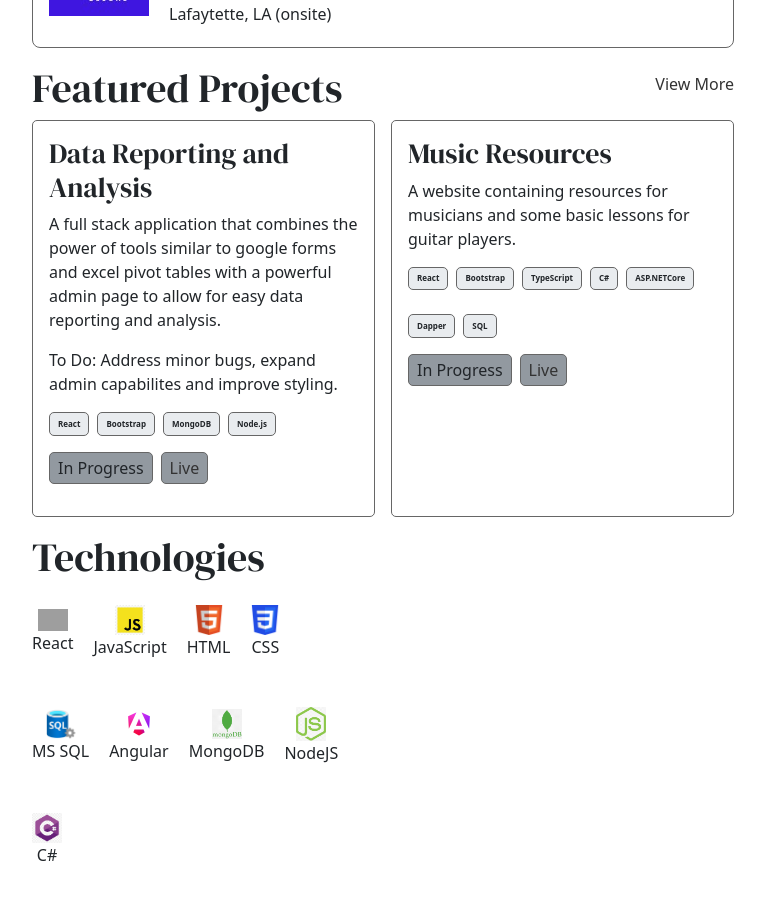
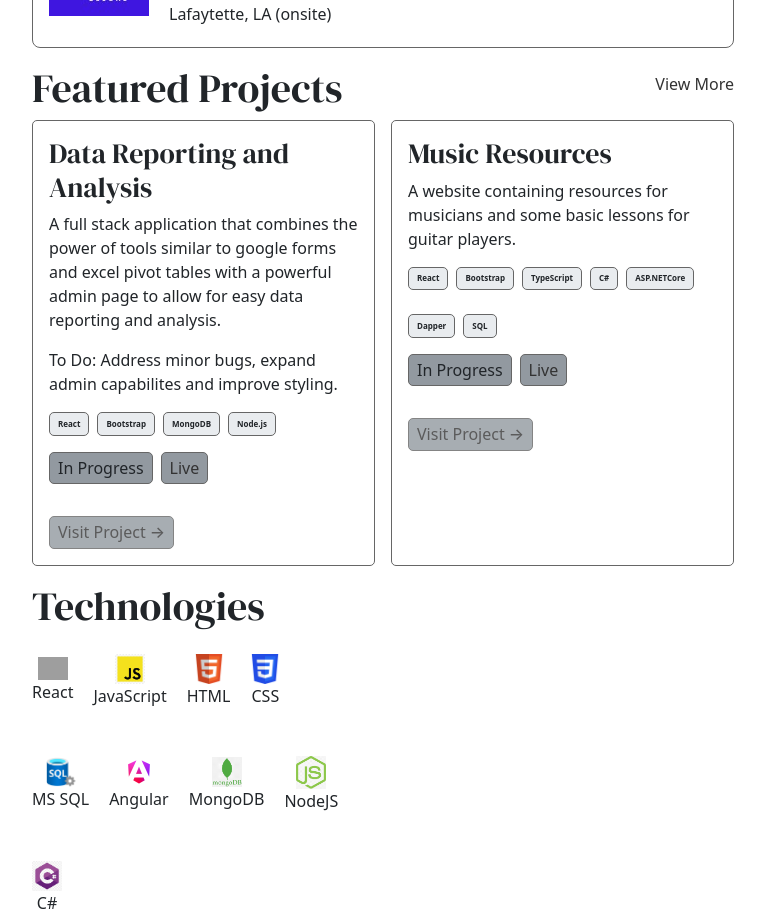
Before and after one commit to CalvinGaiennie/portfolio-vite, a React (Vite) app: page / in a window 1280 px wide. Shown: the part 880-1797 px from the top of the page, without its empty margins (257-1022 px from the left). Built offline with nearby package versions, Linux system fonts and the light colour scheme; grey boxes are pictures that could not be loaded.

Commit message:
made it clear that the cards are clickable

```diff
--- a/src/components/ProjectCard.jsx
+++ b/src/components/ProjectCard.jsx
@@ -47,6 +47,11 @@ function ProjectCard({
             {hostingStatus}
           </p>
         </div>
+        {title !== "This Portfolio" && (
+          <div className={styles.linkIndicator}>
+            <span>Visit Project →</span>
+          </div>
+        )}
       </a>
     </div>
   );
--- a/src/components/ProjectCard.module.css
+++ b/src/components/ProjectCard.module.css
@@ -2,11 +2,40 @@
   padding: 1rem;
   border: 1px solid #666;
   border-radius: 5px;
+  transition: all 0.2s ease;
+  cursor: pointer;
+  position: relative;
+  overflow: hidden;
+}
+
+.projectCard:hover {
+  transform: translateY(-2px);
+  box-shadow: 0 4px 12px rgba(0, 0, 0, 0.1);
+  border-color: #888;
+}
+
+.projectCard::before {
+  content: "";
+  position: absolute;
+  top: 0;
+  left: 0;
+  right: 0;
+  height: 2px;
+  background: linear-gradient(90deg, #007bff, #0056b3);
+  transform: scaleX(0);
+  transition: transform 0.2s ease;
+}
+
+.projectCard:hover::before {
+  transform: scaleX(1);
 }
 
 .projectCard a {
   text-decoration: none;
   color: inherit;
+  display: block;
+  width: 100%;
+  height: 100%;
 }
 
 .hostingStatus {
@@ -67,3 +96,24 @@
   height: auto;
   object-fit: cover;
 }
+
+.linkIndicator {
+  margin-top: 1rem;
+  padding: 0.2rem 0.5rem;
+  background-color: var(--button-gray);
+  color: var(--text-primary);
+  border: 1px solid #666;
+  border-radius: 5px;
+  text-align: center;
+  font-weight: 500;
+  transition: all 0.2s ease;
+  opacity: 0.8;
+  width: fit-content;
+}
+
+.projectCard:hover .linkIndicator {
+  opacity: 1;
+  background-color: var(--accent-color, #007bff);
+  border-color: var(--accent-color, #007bff);
+  color: white;
+}
```
